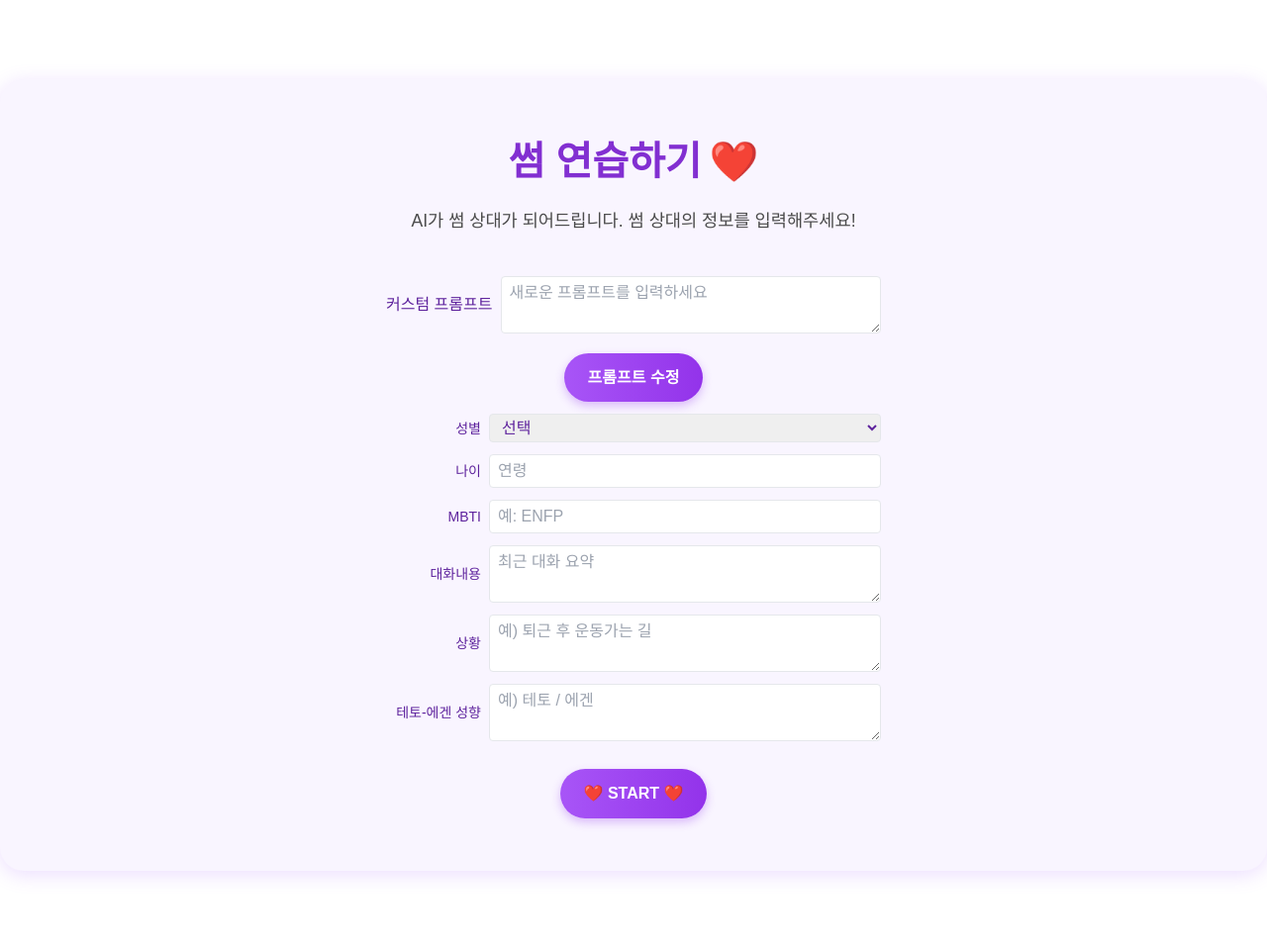
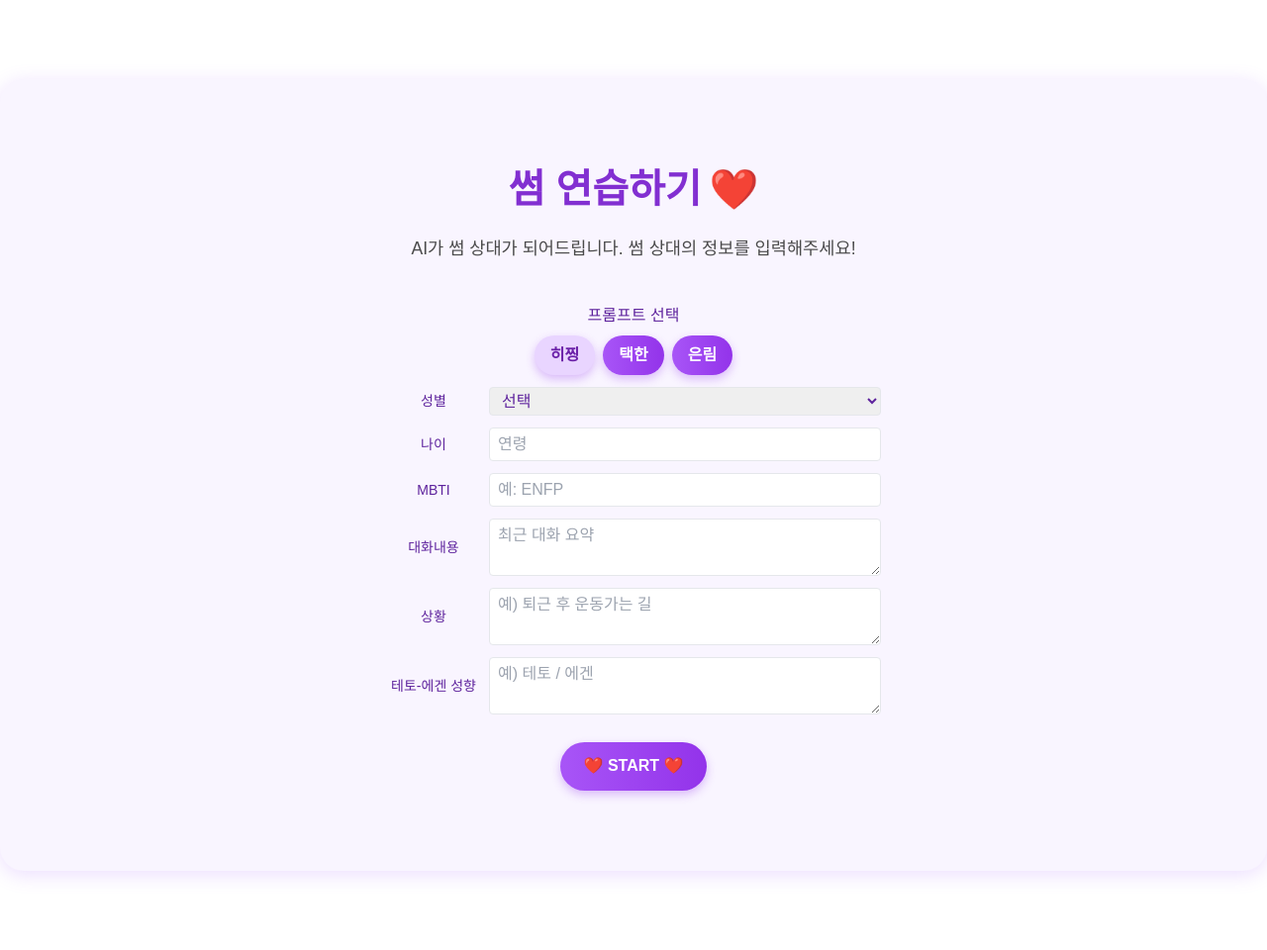
Before and after one commit to eunlim/sumnalysis, a Flask app: page /chat in a window 1280 px wide. Shown: the whole page at 99% size. Run offline with Flask 3, Linux system fonts and the light colour scheme; some libraries are stand-ins or nearby versions.

Commit message:
* 프롬프트 선택 버튼 추가

```diff
--- a/app.py
+++ b/app.py
@@ -157,22 +157,26 @@ def chat():
 def test_chat():
     return render_template('websocket_test.html')
 
-# 프롬프트 수정
-@app.route('/api/proxy/prompt_edit', methods=['POST'])
-def proxy_prompt_edit():
+# 프롬프트 선택
+@app.route('/api/proxy/prompt', methods=['POST'])
+def selectPrompt():
     try:
         headers = {'Content-Type': 'application/json'}
         data = request.get_json()
-        prompt = data.get('prompt')
+        prompt = data.get('style_name')
         print("prompt:::", jsonify(prompt))
 
         if not prompt:
-            return jsonify({'error': '프롬프트가 입력이 안 되었습니다.'}), 400
+            return jsonify({'error': '프롬프트가 선택이 안 되었습니다.'}), 400
 
-        url = f"{sumUrl}/api/v1/simulations/prompt_edit"
-        response = requests.post(url, headers=headers, json={'prompt': prompt})
+        url = f"{sumUrl}/api/v1/simulations/prompts/select"
+        response = requests.post(url, headers=headers, json={'style_name': prompt})
 
-        return jsonify(response.json())
+        if response.status_code == 200:
+            return jsonify(response.json())
+        else :
+            print('실패:', response.status_code)
+            return jsonify({'error': '외부 API 호출 실패', 'status': response.status_code}), 500
 
     except Exception as e:
         return jsonify({'error': f'Proxy Error: {str(e)}'}), 500
--- a/static/main.css
+++ b/static/main.css
@@ -193,6 +193,14 @@ body {
     background: #7b2cbf;
 }
 
+.btn.pill { border-radius: 9999px; padding: 0.5rem 1rem; }
+
+.btn.selected {
+    background: #E9D5FF;
+    color: #6B21A8;
+    border-color: #C4B5FD;
+}
+
 .msg {
     display: flex;
     margin-bottom: 0.5rem;
@@ -327,7 +335,7 @@ body {
 #messages {
     flex-grow: 1;
     width: 100%;
-    max-height: none;
+    max-height: 500px;
     min-height: 55vh;
     background: white;
     padding: 1rem;
--- a/templates/chat.html
+++ b/templates/chat.html
@@ -7,13 +7,18 @@
             <h1>썸 연습하기<span class="heart">❤️</span></h1>
             <p>AI가 썸 상대가 되어드립니다. 썸 상대의 정보를 입력해주세요!</p>
             <div calss="container" style="width:100%; max-width:500px;">
+                <div class="mb-3">
+                    <label class="block mb-2">프롬프트 선택</label>
+                    <div class="flex gap-2 flex-wrap justify-center">
+                        <button v-for="p in prompts" :key="p.style_name" class="btn pill"
+                                :class="{ selected: selectPrompt === p.style_name }" type="button"
+                                @click="selectPrompt = p.style_name">
+                            [[ p.label ]]
+                        </button>
+                    </div>
+                </div>
                 <div class="flex items-center gap-2 mb-3">
-                    <label>커스텀 프롬프트</label>
-                    <textarea v-model="promptEdit" rows="2" class="flex-1 border rounded px-2 py-1" placeholder="새로운 프롬프트를 입력하세요"></textarea>
-                </div>
-                <button @click="editPrompt" class="btn mt-2 mb-3">프롬프트 수정</button>
-                <div class="flex items-center gap-2 mb-3">
-                    <label class="w-24 text-sm font-medium text-right">성별</label>
+                    <label class="w-24 text-sm font-medium">성별</label>
                     <select v-model="form.gender" class="flex-1 border rounded px-2 py-1">
                         <option disabled value="">선택</option>
                         <option value="male">남</option>
@@ -22,23 +27,23 @@
                     </select>
                 </div>
                 <div class="flex items-center gap-2 mb-3">
-                    <label class="w-24 text-sm font-medium text-right">나이</label>
+                    <label class="w-24 text-sm font-medium">나이</label>
                     <input type="number" v-model="form.age" class="flex-1 border rounded px-2 py-1" placeholder="연령">
                 </div>
                 <div class="flex items-center gap-2 mb-3">
-                    <label class="w-24 text-sm font-medium text-right">MBTI</label>
+                    <label class="w-24 text-sm font-medium">MBTI</label>
                     <input type="text" v-model="form.mbti" class="flex-1 border rounded px-2 py-1" placeholder="예: ENFP" maxlength="4">
                 </div>
                 <div class="flex items-center gap-2 mb-3">
-                    <label class="w-24 text-sm font-medium text-right">대화내용</label>
+                    <label class="w-24 text-sm font-medium">대화내용</label>
                     <textarea v-model="form.conversation" class="flex-1 border rounded px-2 py-1" rows="2" placeholder="최근 대화 요약"></textarea>
                 </div>
                 <div class="flex items-center gap-2 mb-3">
-                    <label class="w-24 text-sm font-medium text-right">상황</label>
+                    <label class="w-24 text-sm font-medium">상황</label>
                     <textarea v-model="form.situation" class="flex-1 border rounded px-2 py-1" rows="2" placeholder="예) 퇴근 후 운동가는 길"></textarea>
                 </div>
                 <div class="flex items-center gap-2 mb-3">
-                    <label class="w-24 text-sm font-medium text-right">테토-에겐 성향</label>
+                    <label class="w-24 text-sm font-medium">테토-에겐 성향</label>
                     <textarea v-model="form.trait" class="flex-1 border rounded px-2 py-1" rows="2" placeholder="예) 테토 / 에겐"></textarea>
                 </div>
                 <button class="btn mt-4" @click="startConversation">❤️ START ❤️</button>
@@ -46,7 +51,7 @@
         </div>
         <div id="summ-page" v-else>
             <h1>[[ currentPersona ]]와 대화하기 <span class="heart">💬</span></h1>
-            <div id="messages" style="max-height: 300px; overflow-y: auto; background: #fff; padding: 1rem; border-radius: 1rem;">
+            <div id="messages">
                 <div v-for="(msg, i) in messages" :key="i" :class="['msg', msg.role]">
                     <div v-if="msg.role === 'user' || msg.role === 'ai'" class="bubble">
                         [[ msg.text || '' ]]
@@ -73,7 +78,12 @@
         createApp({
             delimiters: ['[[', ']]'],
             setup() {
-                const promptEdit = ref('');
+                const prompts = [
+                    { style_name: '희경', label: '히찡' },
+                    { style_name: '택한', label: '택한' },
+                    { style_name: '은림', label: '은림' },
+                ];
+                const selectPrompt = ref(prompts[0].style_name); // 기본 선택
                 const sessionStarted = ref(false);
                 const currentPersona = ref('썸상대');
                 const session_Id = ref(null);
@@ -89,6 +99,7 @@
                 };
 
                 const appendMarker = (score) => {
+
                     let color = 'yellow';
                     if (typeof score === 'number') {
                         if (score >= 90) color = 'green';
@@ -105,14 +116,19 @@
                     }, 50);
                 };
 
-                const editPrompt = async () => {
-                    if (!promptEdit.value.trim()) return alert('프롬프트 입력하세요');
+                const onSelect = async (name) => {
+
+                    if (name === null || name === "") alert("프롬프트를 선택 해 주세요.");
+                    if (name === "희경") return true;
+                    selectPrompt.value = name;
                     try {
-                        await axios.post('/api/proxy/prompt_edit', { prompt: promptEdit.value });
-                        alert('프롬프트 수정 완료');
-                        promptEdit.value = '';
+                        const res = await axios.post('/api/proxy/prompt', { style_name: name });
+                        if (res.status === 200) {
+                            return true;
+                        }
                     } catch (err) {
-                        alert('수정 실패');
+                        console.log("실패::",err)
+                        return false;
                     }
                 };
 
@@ -121,6 +137,10 @@
                     if (!form.gender || !form.age || !form.mbti || !form.conversation || !form.situation || !form.trait) {
                         alert('모든 항목을 입력하세요'); return;
                     }
+
+                    const ok = await onSelect(selectPrompt.value);
+                    if (!ok) return;
+
                     currentPersona.value = form.gender === 'male' ? '썸남' : form.gender === 'female' ? '썸녀' : '썸상대';
                     try {
                         const res = await axios.post('/api/proxy/start', {
@@ -174,8 +194,8 @@
                 };
 
                 return {
-                    form, promptEdit, sessionStarted, currentPersona,userInput, messages,
-                    editPrompt, startConversation, sendMessage, evaluateSession
+                    form, prompts, onSelect, sessionStarted, currentPersona,userInput, messages,
+                    selectPrompt, startConversation, sendMessage, evaluateSession
                 };
             }
         }).mount('#app');
```
